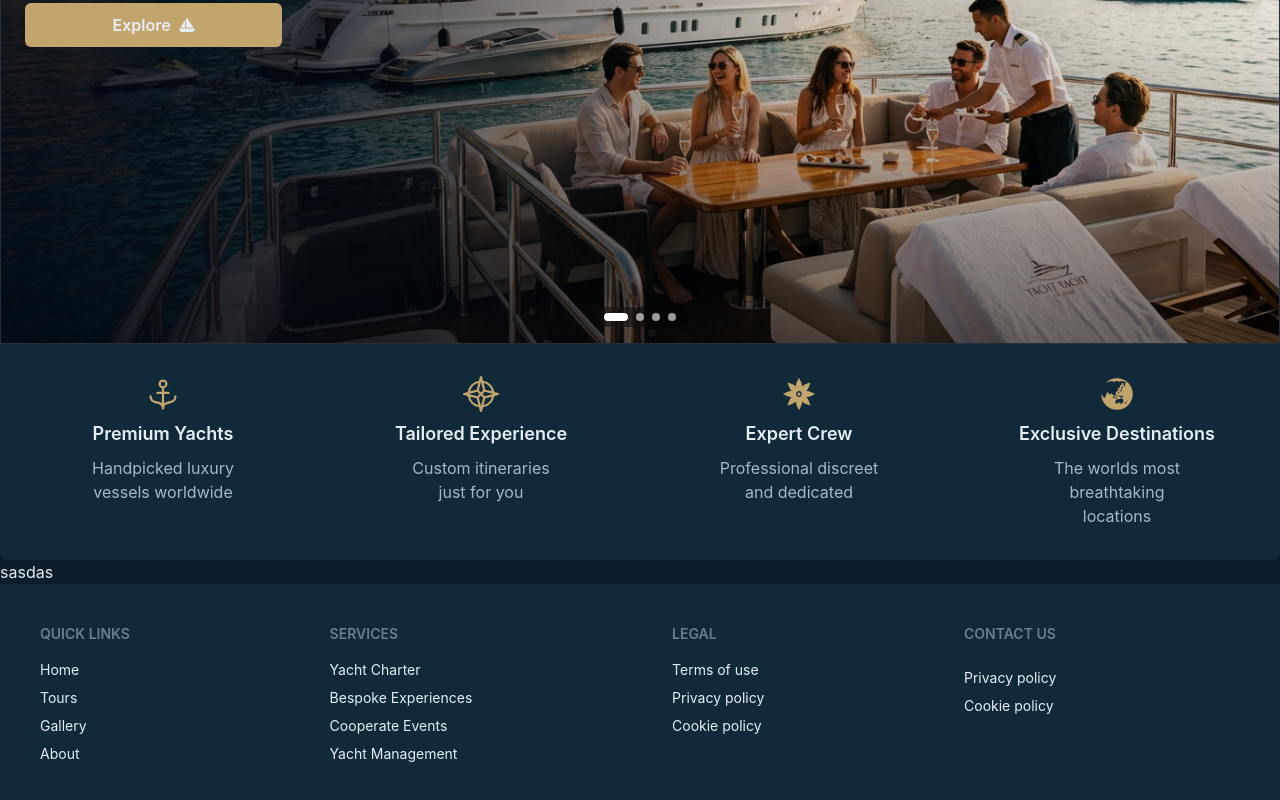
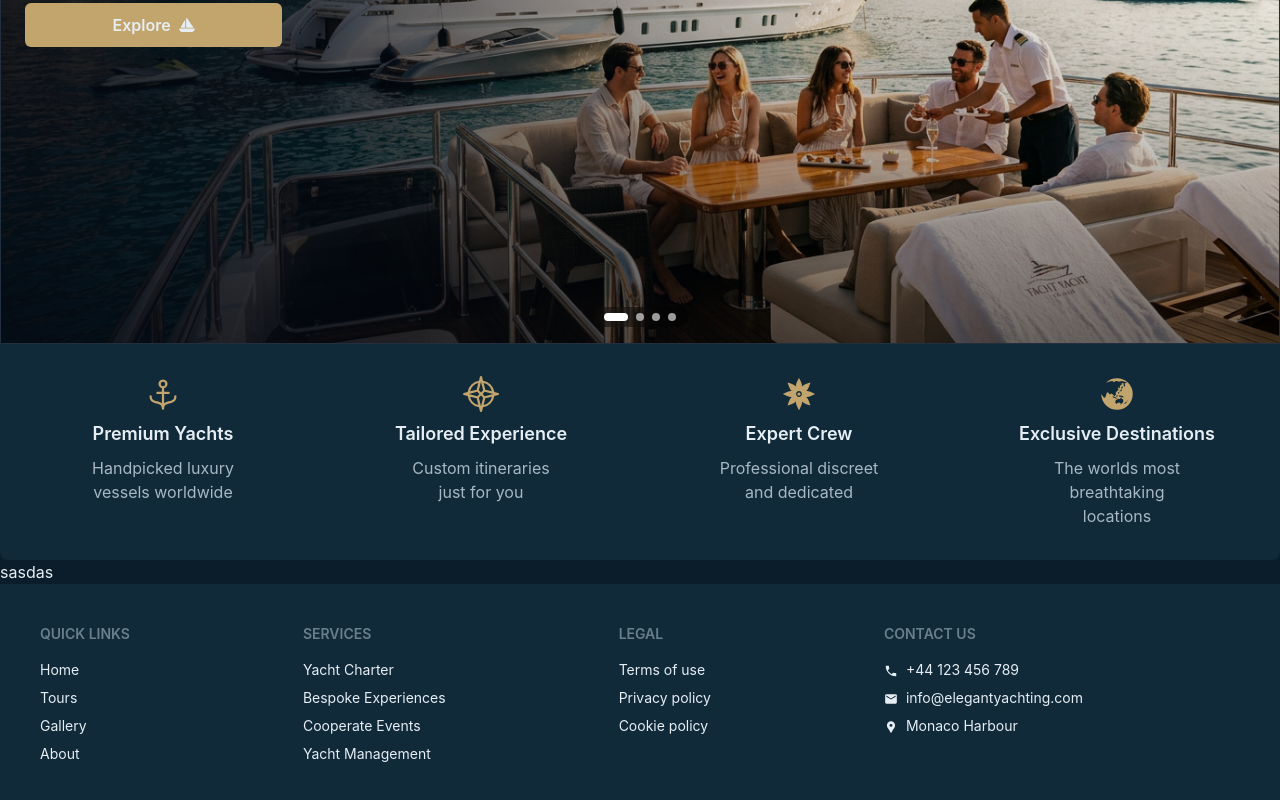
Before and after one commit to Dylan0888/ElegantYatchting, a React (Vite) app in the folder frontend/: page / in a window 1280 px wide. Shown: the part 433-1233 px from the top of the page. Built offline with nearby package versions, Linux system fonts and the light colour scheme.

Commit message:
Added new footerLink type to accommodate an icon for the contact section and modified existing code to support change.

```diff
--- a/frontend/src/components/Footer.tsx
+++ b/frontend/src/components/Footer.tsx
@@ -1,28 +1,53 @@
 import React from 'react'
+import { MdLocalPhone, MdEmail, MdLocationPin } from "react-icons/md";
+import type { IconType } from 'react-icons';
+
 
 const Footer = () => {
 
+    type footerLink = {
+        label: string,
+        icon?: IconType
+    }
+
     type FooterSection = {
         title: string;
-        links: string[];
+        links: footerLink[];
     }
 
     const footerSections: FooterSection[] = [
         {
             title: "Quick Links",
-            links: ["Home ", "Tours", "Gallery", "About"]
+            links: [
+                {label: "Home"},
+                {label: "Tours"},
+                {label: "Gallery"},
+                {label: "About"}
+            ]
         },
         {
             title: "Services",
-            links: ["Yacht Charter", "Bespoke Experiences", "Cooperate Events", "Yacht Management"]
+            links: [
+                {label:"Yacht Charter"},
+                {label: "Bespoke Experiences"},
+                {label: "Cooperate Events"},
+                {label: "Yacht Management"}
+            ]
         },
         {
             title: "Legal",
-            links: ["Terms of use", "Privacy policy", "Cookie policy"]
+            links: [
+                {label:"Terms of use"},
+                {label: "Privacy policy"},
+                {label: "Cookie policy"}
+            ]
         },
         {
             title: "Contact Us",
-            links: ["", "Privacy policy", "Cookie policy"]
+            links: [
+                {label:"+44 123 456 789", icon: MdLocalPhone},
+                {label:"info@elegantyachting.com", icon: MdEmail},
+                {label:"Monaco Harbour", icon: MdLocationPin}]
         }
     ]
 
@@ -40,7 +65,8 @@ const Footer = () => {
                             className="cursor-pointer relative group"
                         >
                             <span className="hover:text-gold transition-colors duration-150">
-                                {link}
+                                {link.icon && <link.icon className="inline mr-2" />}
+                                {link.label}
                             </span>
 
                             {/* underline animation */}
```
